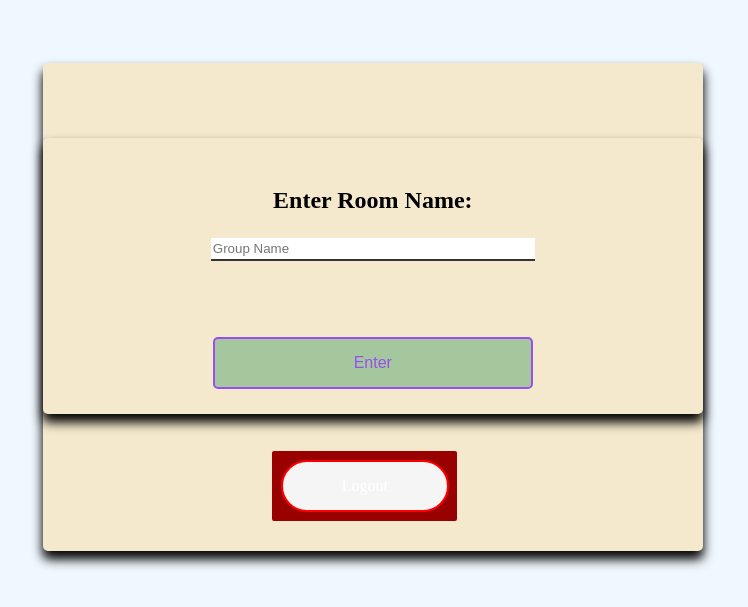
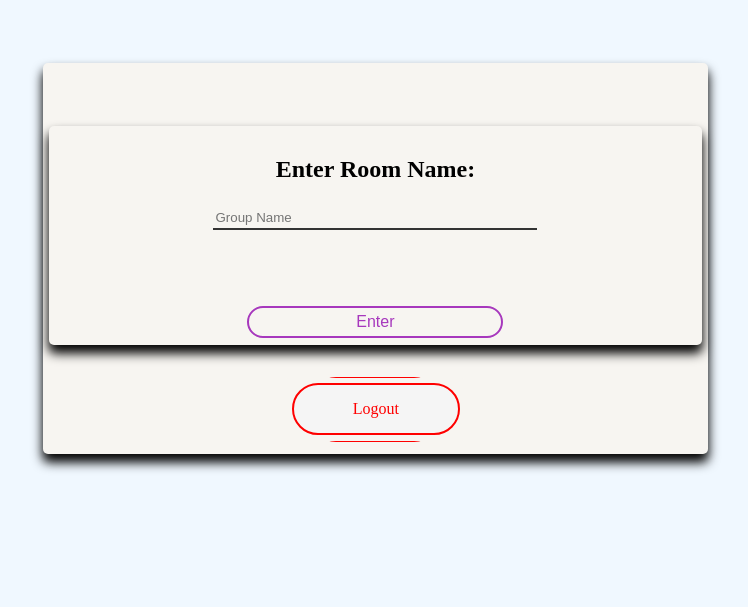
Before and after one commit to Mitraaaaa/Messenger, a Django app: page /chat/ in a window 1280 px wide. Shown: the top 607 px of the page, without its empty margins (218-966 px from the left). Run offline with Django 4.2, Linux system fonts and the light colour scheme; a user stored in the database is signed in.

Commit message:
style changing
changing button size
changing colors

```diff
--- a/chat/templates/roomName.html
+++ b/chat/templates/roomName.html
@@ -7,36 +7,52 @@
     <link rel="stylesheet" href="{% static 'style.css' %}" type="text/css">
     <style>
         .btn{
-            border-radius: 5px;
-            background-color: #A4C79E;
+            border-radius: 26px;
+            background-color: #F7F5F1;
+            width: 40%;
+            padding: 5px;
+            border:2px solid #A738BD;
+            color: #A738BD;
 
         }
         .leave{
-            color: white;
+            color: red;
             text-decoration: none;
             margin: 0.3%;
+
         }
         .logoutcontainer{
-            padding: 5px;
             display: flex;
             flex-direction: row-reverse;
-
+            justify-content: center;
+            border:1px solid  red;
+            border-radius: 26px;
+            width: 20%;
 
         }
         .logout{
-            background-color: #990000;
+            background-color: #F7F5F1;
             border-radius: 2px;
-            padding: 5%;
+            padding: 5px;
+
         }
         .container{
             border-color: black;
             border-radius: 5px;
-            background-color: #F5E9CD;
+            background-color: #F7F5F1;
             display: flex;
             flex-direction: column;
             justify-content: center;
             align-items: center;
             margin: 5% 20% 5% 20%;
+            padding: 1%;
+        }
+        .textinp{
+            border-top: none;
+            border-left: none;
+            border-right: none;
+            border-bottom: 1px solid #000000;
+            background-color: #F7F5F1;
         }
     </style>
 </head>
```
